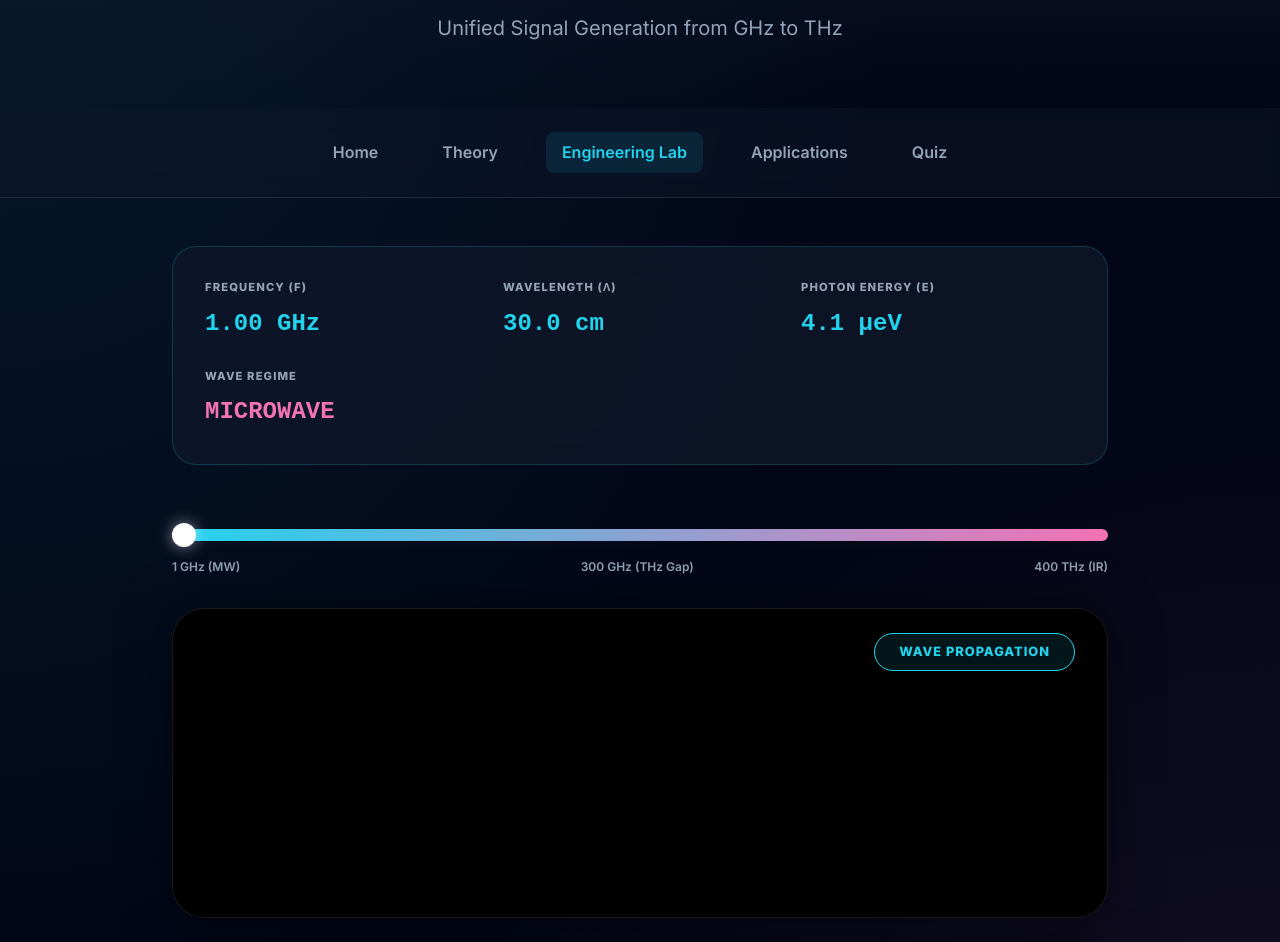
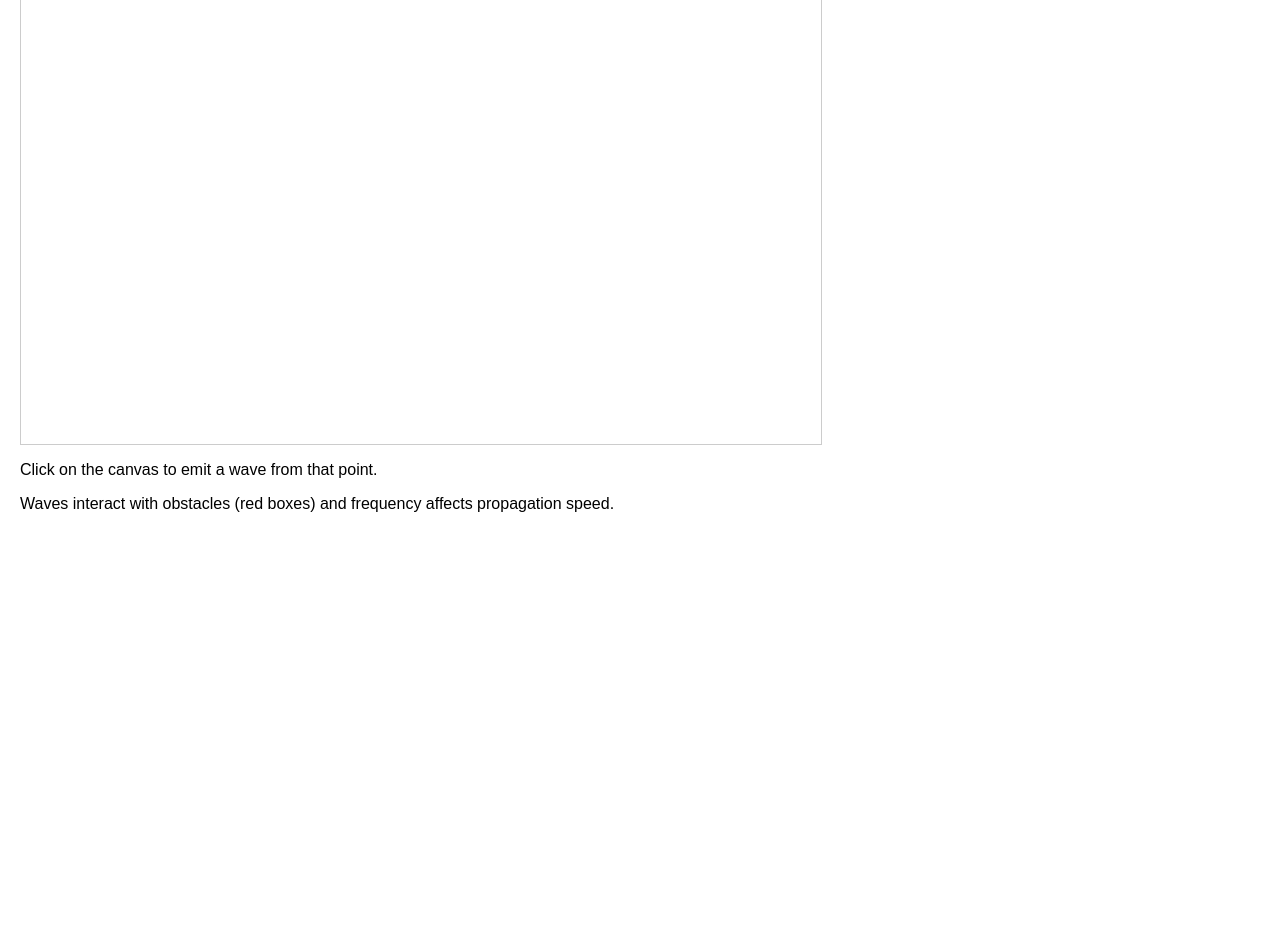
Before and after one commit to Harini-sambanthamoorthy/wave-lab, a plain HTML site: page experiments.html in a window 1280 px wide. Shown: the part 158-1100 px from the top of the page. After the commit the page ends 800 px from the top, so only its background shows below. Drawn offline with Linux system fonts and the light colour scheme.

Commit message:
Refactor experiments.html for improved structure

```diff
--- a/experiments.html
+++ b/experiments.html
@@ -1,188 +1,73 @@
 <!DOCTYPE html>
 <html lang="en">
-
 <head>
-    <meta charset="UTF-8">
-    <meta name="viewport" content="width=device-width, initial-scale=1.0">
-    <title>Universal Wave Lab | WaveLab</title>
-    <link rel="stylesheet" href="css/style.css">
-    <link href="https://fonts.googleapis.com/css2?family=Inter:wght@400;600;800&display=swap" rel="stylesheet">
-    <style>
-        .spectrum-hud {
-            display: grid;
-            grid-template-columns: repeat(auto-fit, minmax(200px, 1fr));
-            gap: 1.5rem;
-            margin-bottom: 2rem;
-            background: rgba(15, 23, 42, 0.8);
-            padding: 2rem;
-            border-radius: 1.5rem;
-            border: 1px solid rgba(34, 211, 238, 0.2);
-            backdrop-filter: blur(20px);
-        }
-
-        .hud-item {
-            display: flex;
-            flex-direction: column;
-            gap: 0.5rem;
-        }
-
-        .hud-label {
-            font-size: 0.7rem;
-            text-transform: uppercase;
-            letter-spacing: 0.1em;
-            color: var(--text-secondary);
-            font-weight: 800;
-        }
-
-        .hud-value {
-            font-family: 'Courier New', monospace;
-            font-size: 1.5rem;
-            font-weight: bold;
-            color: var(--primary-cyan);
-        }
-
-        #masterFrequencySlider {
-            -webkit-appearance: none;
-            appearance: none;
-            width: 100%;
-            height: 12px;
-            background: linear-gradient(to right, #22d3ee, #f472b6);
-            border-radius: 6px;
-            outline: none;
-            margin: 2rem 0;
-            cursor: pointer;
-        }
-
-        #masterFrequencySlider::-webkit-slider-thumb {
-            -webkit-appearance: none;
-            width: 24px;
-            height: 24px;
-            background: #fff;
-            border-radius: 50%;
-            box-shadow: 0 0 15px rgba(255, 255, 255, 0.5);
-            cursor: pointer;
-            transition: transform 0.2s;
-        }
-
-        #masterFrequencySlider::-webkit-slider-thumb:hover {
-            transform: scale(1.2);
-        }
-
-        .range-markers {
-            display: flex;
-            justify-content: space-between;
-            font-size: 0.75rem;
-            color: var(--text-secondary);
-            margin-top: -1rem;
-            margin-bottom: 2rem;
-            font-weight: 600;
-        }
-
-        .canvas-container {
-            position: relative;
-            border-radius: 2rem;
-            overflow: hidden;
-            border: 1px solid rgba(255, 255, 255, 0.1);
-            background: #000;
-            box-shadow: 0 0 50px rgba(0, 0, 0, 0.5);
-        }
-
-        #unifiedCanvas {
-            width: 100%;
-            height: 300px;
-        }
-
-        .mode-indicator {
-            position: absolute;
-            top: 1.5rem;
-            right: 2rem;
-            padding: 0.5rem 1.5rem;
-            border-radius: 2rem;
-            background: rgba(34, 211, 238, 0.1);
-            border: 1px solid var(--primary-cyan);
-            color: var(--primary-cyan);
-            font-weight: 800;
-            font-size: 0.8rem;
-            letter-spacing: 1px;
-            text-transform: uppercase;
-        }
-
-        #interactionCanvas {
-            width: 100%;
-            height: 150px;
-        }
-    </style>
+<meta charset="UTF-8">
+<title>Universal Spectrum Lab</title>
+<style>
+    body { font-family: Arial, sans-serif; margin: 20px; }
+    canvas { border: 1px solid #ccc; display: block; margin-bottom: 10px; }
+    .controls { margin-bottom: 10px; }
+</style>
 </head>
-
 <body>
 
-    <header>
-        <h1>Universal Spectrum Lab</h1>
-        <p>Unified Signal Generation from GHz to THz</p>
-    </header>
+<h2>Universal Spectrum Lab v1.0</h2>
 
-    <nav>
-        <a href="index.html">Home</a>
-        <a href="theory.html">Theory</a>
-        <a href="experiments.html" class="active">Engineering Lab</a>
-        <a href="applications.html">Applications</a>
-        <a href="quiz.html">Quiz</a>
-    </nav>
+<div class="controls">
+    <label for="scenarioSelect">Communication Scenario:</label>
+    <select id="scenarioSelect">
+        <option value="Tower-Tower">Tower-Tower</option>
+        <option value="Satellite-Tower">Satellite-Tower</option>
+        <option value="Device-Device">Device-Device</option>
+    </select>
 
-    <section class="content">
+    <label for="freqSlider">Frequency:</label>
+    <input type="range" id="freqSlider" min="1" max="10" value="1">
+    <span id="freqDisplay">1</span>
+</div>
 
-        <!-- Unified Controls -->
-        <div class="spectrum-hud">
-            <div class="hud-item">
-                <span class="hud-label">Frequency (f)</span>
-                <span id="freqDisplay" class="hud-value">1.00 GHz</span>
-            </div>
-            <div class="hud-item">
-                <span class="hud-label">Wavelength (λ)</span>
-                <span id="waveDisplay" class="hud-value">30.0 cm</span>
-            </div>
-            <div class="hud-item">
-                <span class="hud-label">Photon Energy (E)</span>
-                <span id="energyDisplay" class="hud-value">4.1 μeV</span>
-            </div>
-            <div class="hud-item">
-                <span class="hud-label">Wave Regime</span>
-                <span id="regimeDisplay" class="hud-value" style="color: var(--primary-magenta)">MICROWAVE</span>
-            </div>
-        </div>
+<canvas id="unifiedCanvas" width="800" height="500"></canvas>
 
-        <input type="range" id="masterFrequencySlider" min="9" max="14.6" step="0.01" value="9">
-        <div class="range-markers">
-            <span>1 GHz (MW)</span>
-            <span>300 GHz (THz Gap)</span>
-            <span>400 THz (IR)</span>
-        </div>
+<div class="instructions">
+    <p>Click on the canvas to emit a wave from that point.</p>
+    <p>Waves interact with obstacles (red boxes) and frequency affects propagation speed.</p>
+</div>
 
-        <!-- Main Wave Canvas -->
-        <div class="canvas-container">
-            <div id="modeTag" class="mode-indicator">Wave Propagation</div>
-            <canvas id="unifiedCanvas"></canvas>
-        </div>
+<script src="spectrum-lab.js"></script>
+<script>
+const lab = new SpectrumLab('unifiedCanvas');
 
-        <!-- Interaction Canvas -->
-        <div class="canvas-container" style="margin-top: 2rem;">
-            <canvas id="interactionCanvas"></canvas>
-        </div>
+// Add example obstacles
+lab.addObstacle(new Obstacle(300, 150, 100, 50));
+lab.addObstacle(new Obstacle(500, 300, 150, 75));
 
-        <!-- Physics Log -->
-        <div class="card workbench-card" style="margin-top: 2rem;">
-            <h3>System Physics Log</h3>
-            <p id="physicsLog">Current Wave Properties: Straight line propagation. Demonstration of wave oscillation and interaction at physical scales.</p>
-        </div>
+// Frequency control
+const freqSlider = document.getElementById('freqSlider');
+const freqDisplay = document.getElementById('freqDisplay');
+freqSlider.addEventListener('input', () => {
+    lab.setFrequency(parseFloat(freqSlider.value));
+    freqDisplay.textContent = freqSlider.value;
+});
 
-    </section>
+// Scenario selection
+document.getElementById('scenarioSelect').addEventListener('change', (e) => {
+    lab.setScenario(e.target.value);
+});
 
-    <footer>
-        <p>Universal Wave Lab | © 2026 WaveLab Aerospace</p>
-    </footer>
+// Emit wave on click
+lab.canvas.addEventListener('click', (e) => {
+    const rect = lab.canvas.getBoundingClientRect();
+    const x = e.clientX - rect.left;
+    const y = e.clientY - rect.top;
+    lab.addWave(x, y);
+});
 
-    <script src="js/spectrum-lab.js"></script>
+// Legend
+const ctx = lab.ctx;
+ctx.font = "14px Arial";
+ctx.fillStyle = "black";
+ctx.fillText("Legend: Blue = Tower-Tower, Green = Satellite-Tower, Orange = Device-Device, Red = Obstacle", 10, 490);
+</script>
 
 </body>
-
 </html>
```
